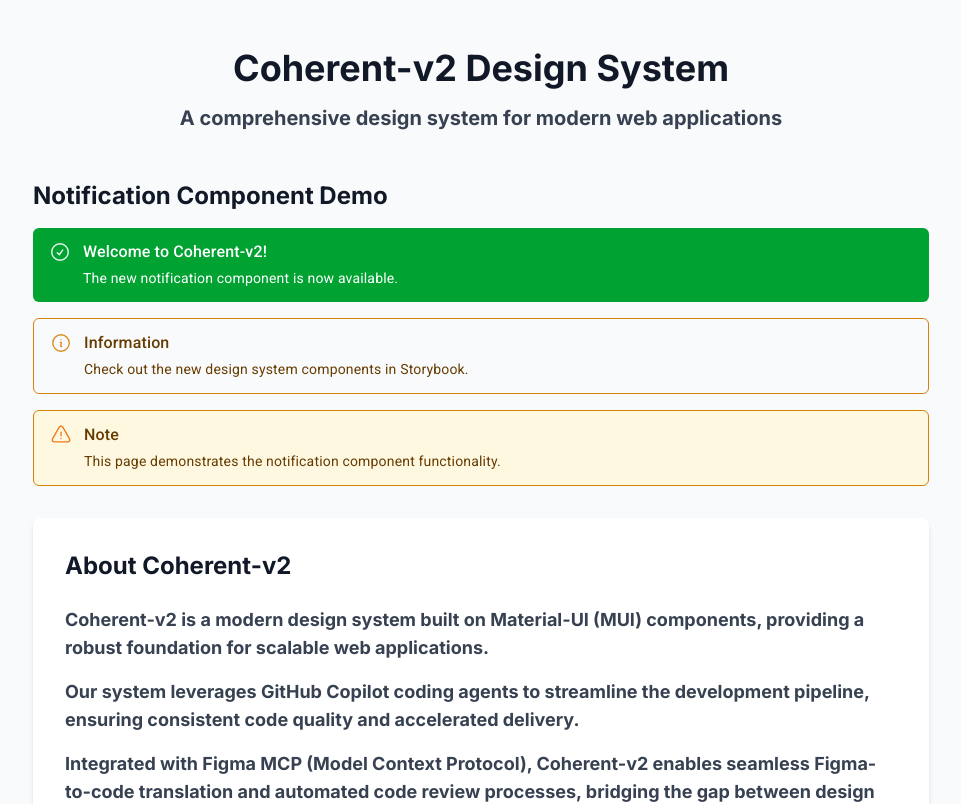
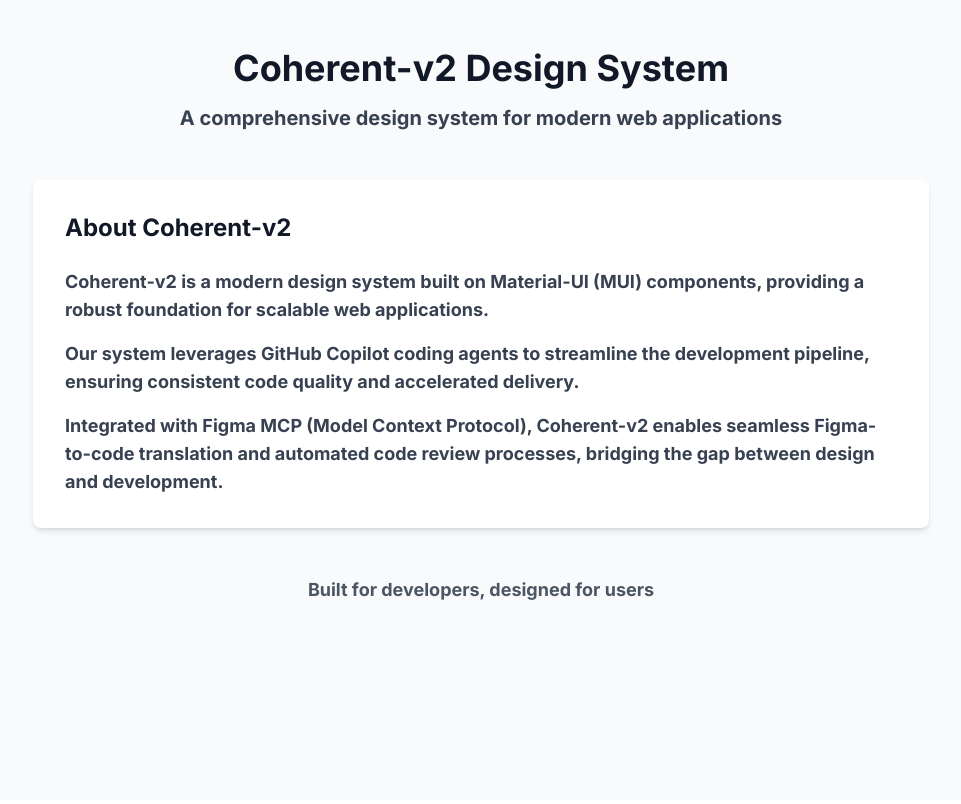
Before and after one commit to Sarveshb08/coherent-v2, a Next.js app: page / in a window 1280 px wide. Shown: the top 804 px of the page, without its empty margins (159-1120 px from the left). Built offline with nearby package versions, Linux system fonts and the light colour scheme; a web font is replaced by a local one.

Commit message:
Remove notification demo from main page, keep only in Storybook stories
Co-authored-by: Sarveshb08 <219100418+Sarveshb08@users.noreply.github.com>

```diff
--- a/app/page.tsx
+++ b/app/page.tsx
@@ -1,7 +1,4 @@
-'use client';
-
 import React from 'react';
-import { Notification } from '@/app/ui/components';
 
 export default function Page() {
   return (
@@ -14,32 +11,6 @@ export default function Page() {
           <p className="text-xl font-bold text-gray-700">
             A comprehensive design system for modern web applications
           </p>
-        </div>
-
-        {/* Notification Component Demo */}
-        <div className="space-y-4 mb-8">
-          <h2 className="text-2xl font-bold text-gray-900 mb-4">Notification Component Demo</h2>
-
-          <Notification
-            severity="success"
-            variant="filled"
-            title="Welcome to Coherent-v2!"
-            description="The new notification component is now available."
-          />
-
-          <Notification
-            severity="info"
-            variant="outlined"
-            title="Information"
-            description="Check out the new design system components in Storybook."
-          />
-
-          <Notification
-            severity="warning"
-            variant="standard"
-            title="Note"
-            description="This page demonstrates the notification component functionality."
-          />
         </div>
 
         <div className="bg-white rounded-lg shadow-md p-8 mb-8">
```
Also changed, not shown: 1 other file (tests, documents, lock files or other folders).
